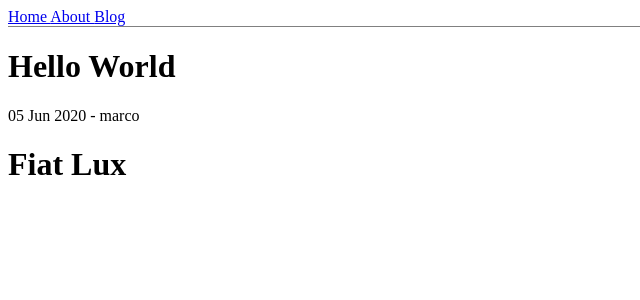
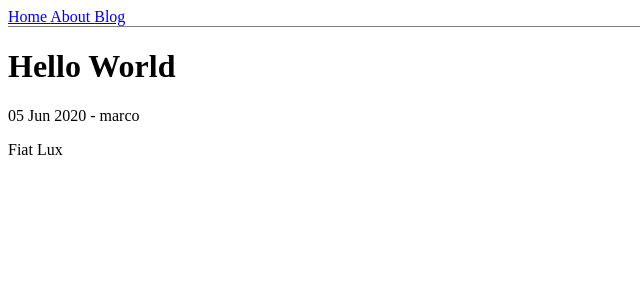
Before and after one commit to bigfatbird/old-bigfatbird-site, a Jekyll site: the page built from _posts/2020-06-05-hello-world.md, in a window 1280 px wide. Shown: the top 300 px of the page, without its empty margins (0-640 px from the left). Built offline with Jekyll 4.4.1, drawn with Linux system fonts in a browser that asks for light colours.

Commit message:
Fix title

```diff
--- a/_posts/2020-06-05-hello-world.md
+++ b/_posts/2020-06-05-hello-world.md
@@ -3,4 +3,4 @@ layout: post
 author: marco
 ---
 
-# Fiat Lux
+Fiat Lux
```
